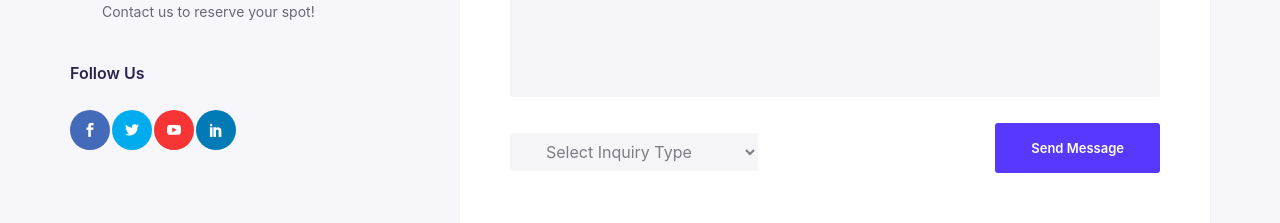
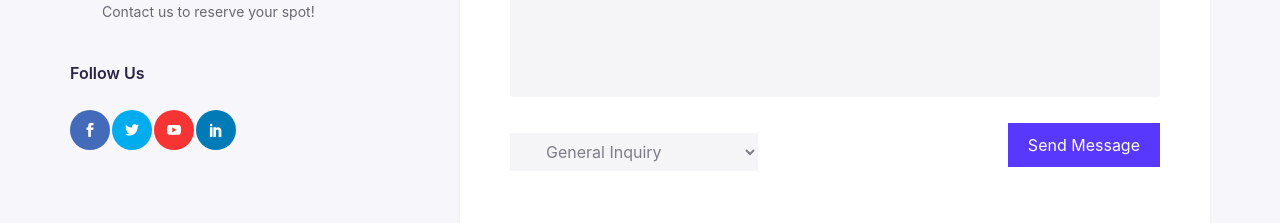
Before and after one commit to WolfOWI/codoza, a React (Vite) app: page /contact in a window 1280 px wide. Shown: the part 1023-1246 px from the top of the page. Built offline with nearby package versions, Linux system fonts and the light colour scheme.

Commit message:
Added contact form functionality

```diff
--- a/package.json
+++ b/package.json
@@ -10,6 +10,7 @@
     "preview": "vite preview"
   },
   "dependencies": {
+    "@formspree/react": "^2.5.1",
     "localforage": "^1.10.0",
     "match-sorter": "^6.3.1",
     "react": "^18.2.0",
--- a/src/Component/Form/ContactForm.jsx
+++ b/src/Component/Form/ContactForm.jsx
@@ -1,55 +1,96 @@
+import React, { useState } from "react";
+import { useForm, ValidationError } from "@formspree/react";
+
 function ContactForm() {
+  const [state, handleSubmit] = useForm("mnnqalzd"); // Your Formspree form ID
+  const [formData, setFormData] = useState({
+    fName: "",
+    email: "",
+    phone: "",
+    age: "",
+    message: "",
+    inquiryType: "",
+  });
+
+  const handleChange = (e) => {
+    setFormData({
+      ...formData,
+      [e.target.name]: e.target.value,
+    });
+  };
+
+  if (state.succeeded) {
+    return <p>Thanks for your message! We'll get back to you soon.</p>;
+  }
+
   return (
-    <form action="#" method="post" className="row">
+    <form onSubmit={handleSubmit} className="row">
       <div className="col-md-6">
         <input
           type="text"
-          name="f-name"
+          name="fName"
           placeholder="First & Last Name"
+          value={formData.fName}
+          onChange={handleChange}
           required
           aria-label="First and Last Name"
         />
+        <ValidationError prefix="First & Last Name" field="fName" errors={state.errors} />
       </div>
       <div className="col-md-6">
         <input
           type="email"
           name="email"
           placeholder="Email Address"
+          value={formData.email}
+          onChange={handleChange}
           required
           aria-label="Email Address"
         />
+        <ValidationError prefix="Email" field="email" errors={state.errors} />
       </div>
       <div className="col-md-6">
         <input
           type="number"
           name="phone"
           placeholder="Phone Number"
+          value={formData.phone}
+          onChange={handleChange}
           required
           aria-label="Phone Number"
         />
+        <ValidationError prefix="Phone" field="phone" errors={state.errors} />
       </div>
       <div className="col-md-6">
         <input
           type="number"
           name="age"
           placeholder="Child's Age"
+          value={formData.age}
+          onChange={handleChange}
           required
           aria-label="Child's Age"
         />
+        <ValidationError prefix="Age" field="age" errors={state.errors} />
       </div>
 
       <div className="col-md-12">
         <textarea
           name="message"
           placeholder="How can we help?"
+          value={formData.message}
+          onChange={handleChange}
           required
           aria-label="Message"
         ></textarea>
+        <ValidationError prefix="Message" field="message" errors={state.errors} />
       </div>
       <div className="col-md-6">
         <div className="condition-check">
           <select
-            name="inquiry-type"
+            name="inquiryType"
+            value={formData.inquiryType}
+            onChange={handleChange}
             required
             aria-label="Inquiry Type"
             style={{
@@ -61,16 +102,29 @@ function ContactForm() {
               color: "#7e7c87",
             }}
           >
-            <option value="" disabled selected>
-              Select Inquiry Type
-            </option>
+            <option value="general">General Inquiry</option>
             <option value="enroll">Interested in Enrolling</option>
-            <option value="general">General Inquiry</option>
           </select>
         </div>
+        <ValidationError prefix="Inquiry Type" field="inquiryType" errors={state.errors} />
       </div>
       <div className="col-md-6 text-right">
-        <input type="submit" name="submit" value="Send Message" aria-label="Send Message" />
+        <button
+          type="submit"
+          disabled={state.submitting}
+          aria-label="Send Message"
+          style={{
+            backgroundColor: "#5838fc",
+            paddingTop: 10,
+            paddingBottom: 10,
+            paddingRight: 20,
+            paddingLeft: 20,
+            border: "none",
+            color: "white",
+          }}
+        >
+          Send Message
+        </button>
       </div>
     </form>
   );
```
Also changed, not shown: 1 other file (tests, documents, lock files or other folders).
